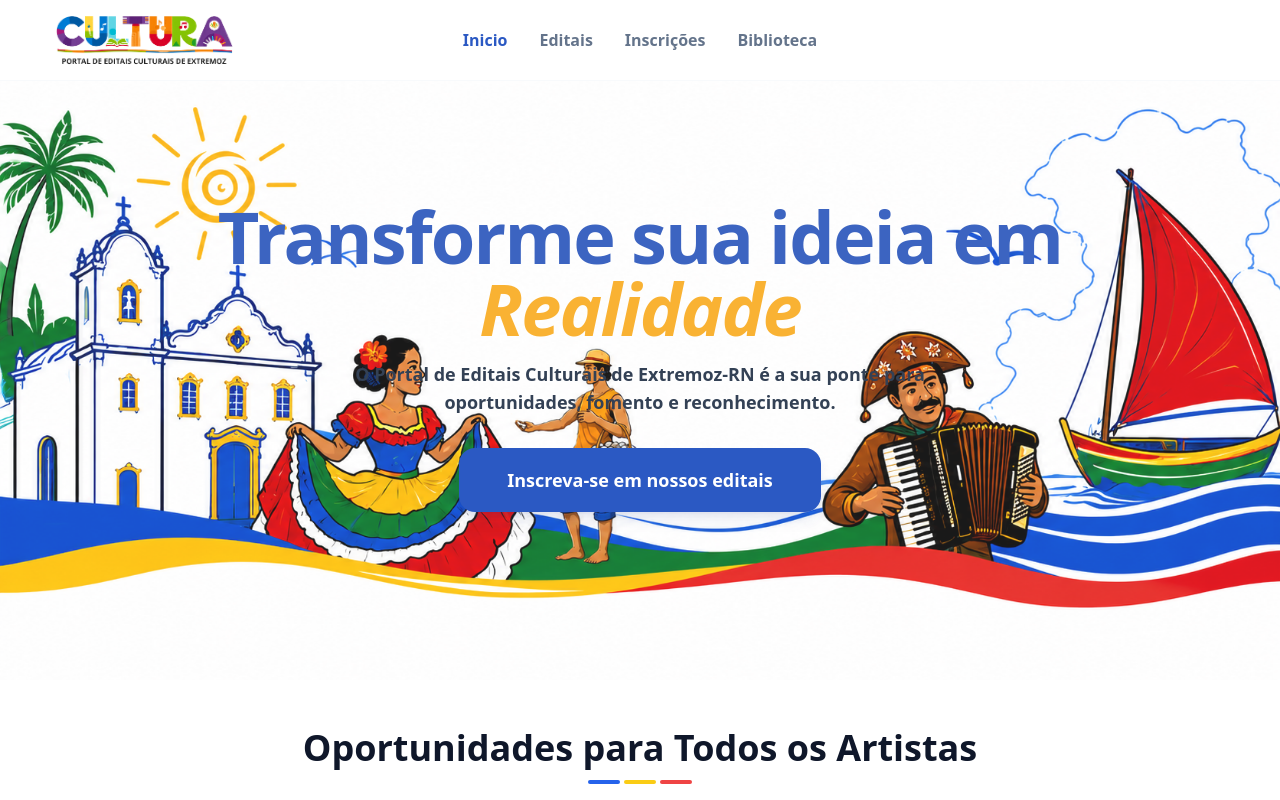
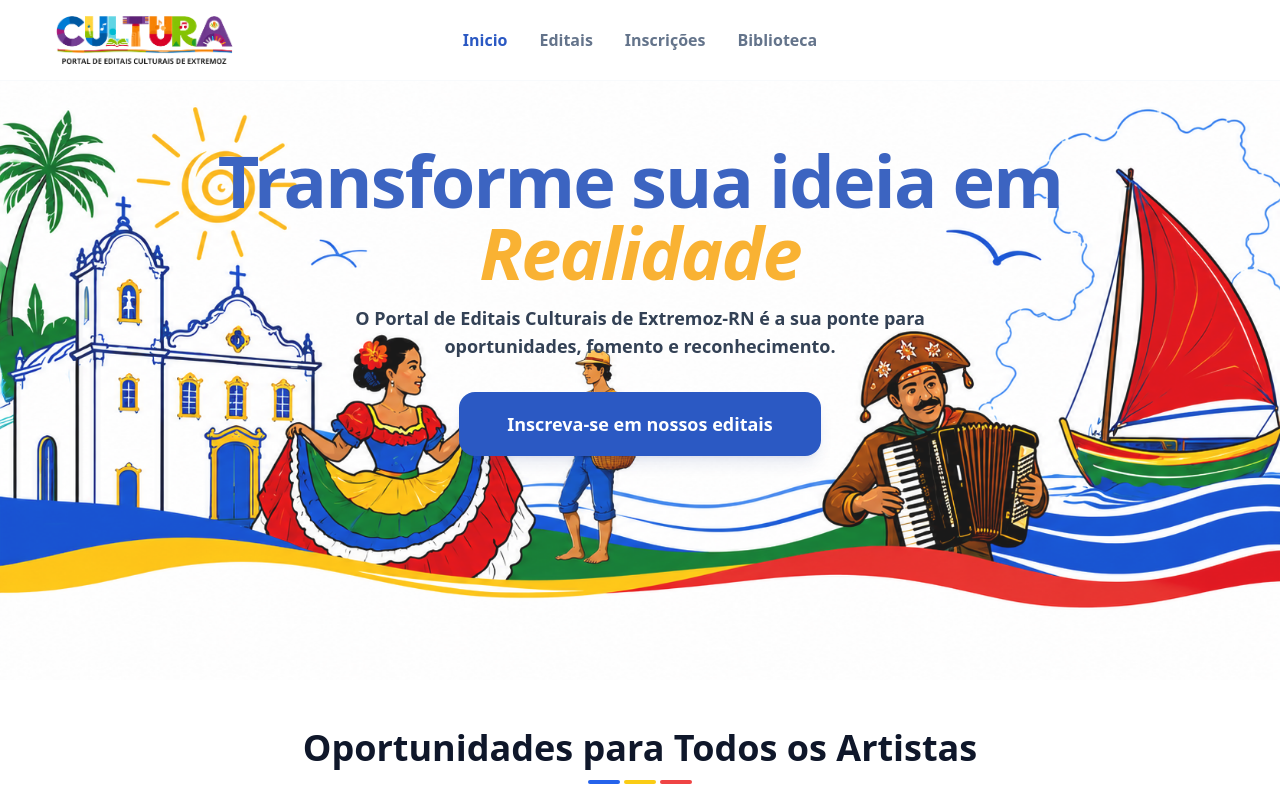
Before and after one commit to viaasistemas/PORTAL-EDITAIS-CULTURAIS, a React (Vite) app: page / in a window 1280 px wide. Shown: the top 800 px of the page. Built offline with nearby package versions, Linux system fonts and the light colour scheme.

Commit message:
[dyad] Subindo significativamente o bloco de texto principal do Hero - wrote 1 file(s)

```diff
--- a/src/pages/Index.tsx
+++ b/src/pages/Index.tsx
@@ -53,7 +53,7 @@ const Index = () => {
           />
         </div>
 
-        <div className="container mx-auto px-4 relative z-10 text-center max-w-5xl -mt-36 md:-mt-20">
+        <div className="container mx-auto px-4 relative z-10 text-center max-w-5xl -mt-64 md:-mt-48">
           <h1 className="text-[2.2rem] md:text-7xl font-extrabold mb-4 tracking-tight leading-[1.15] text-[#3c64c1]">
             Transforme sua ideia em <br />
             <span className="text-[#f9b233] italic">Realidade</span>
```
